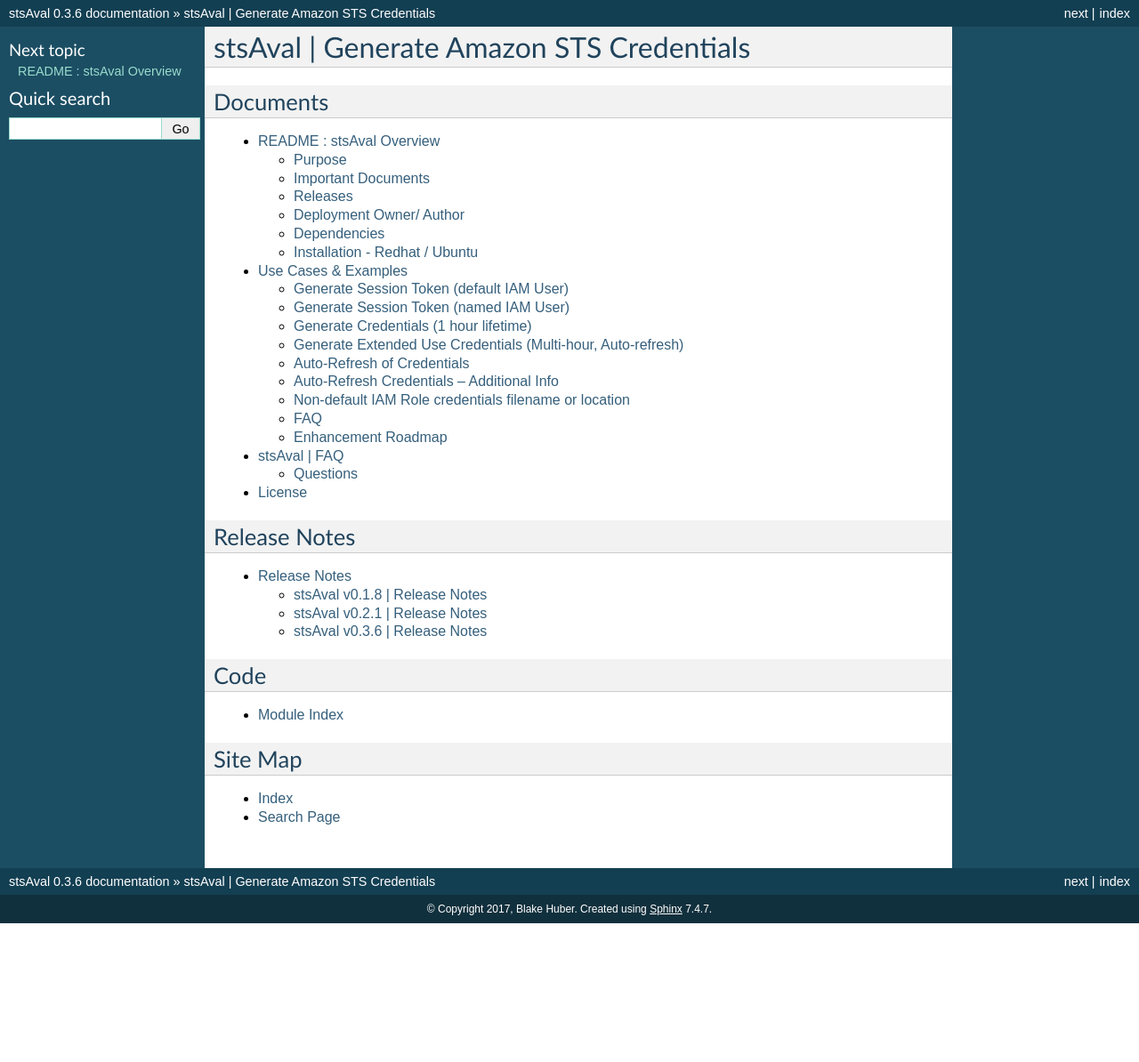
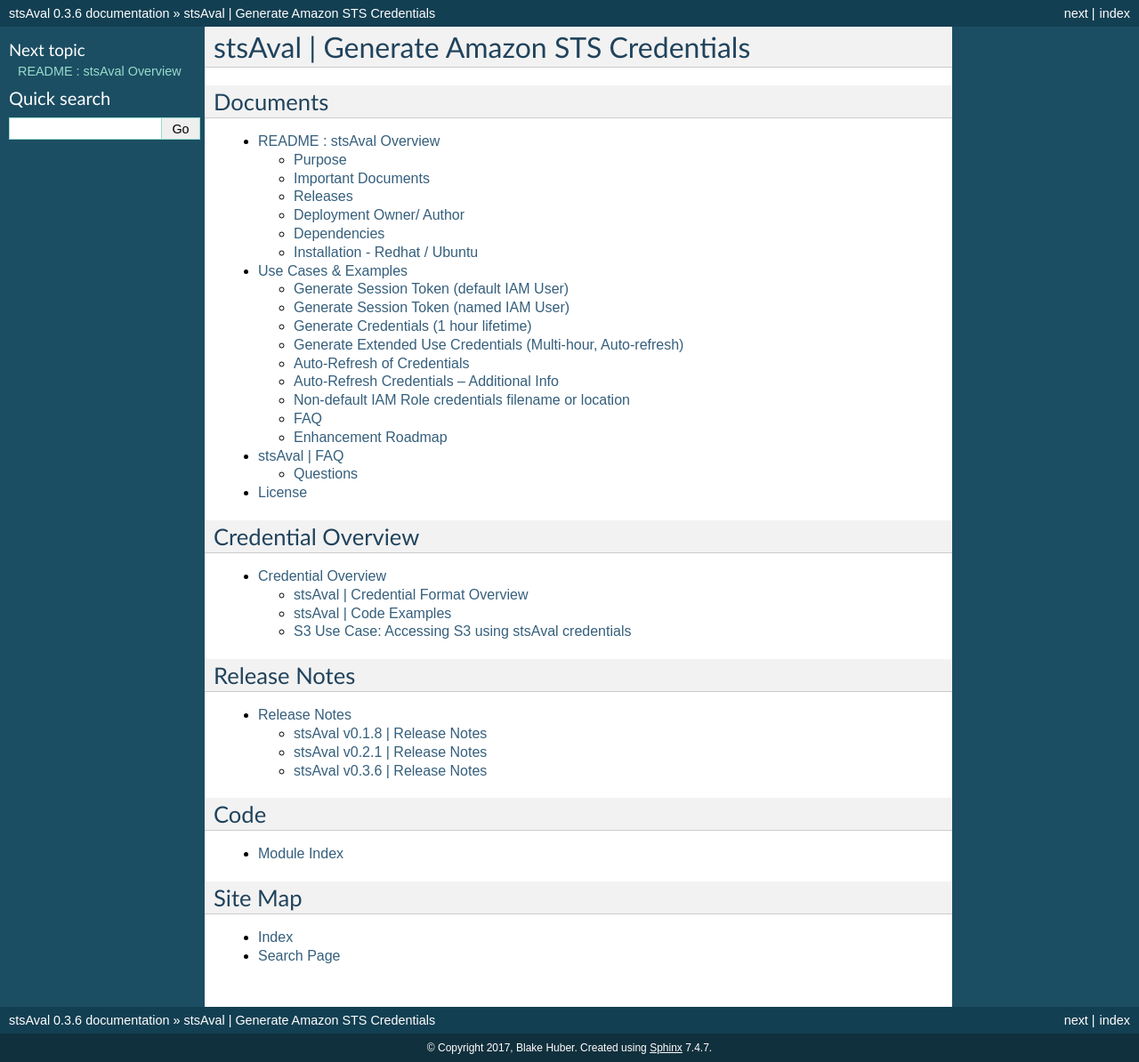
Before and after one commit to fstab50/stslib, a Sphinx documentation site: the page built from docs/source/index.rst, in a window 1280 px wide. Shown: the whole page at 89% size. Built offline with Sphinx 7.4.7, drawn with Linux system fonts in a browser that asks for light colours; before the commit the page ends 1038 px from its top, so only the background shows below that.

Commit message:
index.rst

```diff
--- a/docs/source/index.rst
+++ b/docs/source/index.rst
@@ -11,6 +11,14 @@
    README
    FAQ
    license
+
+Credential Overview
+^^^^^^^^^^^^^^^^^^^
+
+.. toctree::
+   :maxdepth: 2
+
+   primer/toctree_primer
 
 Release Notes
 ^^^^^^^^^^^^^
```
